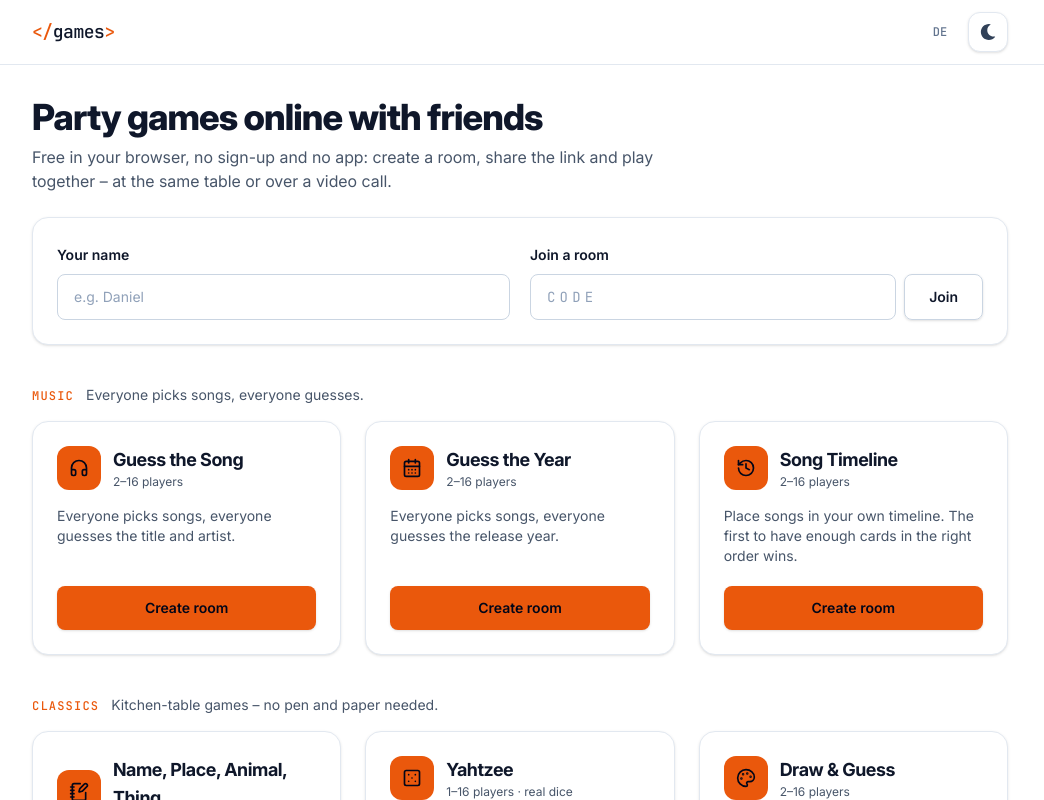
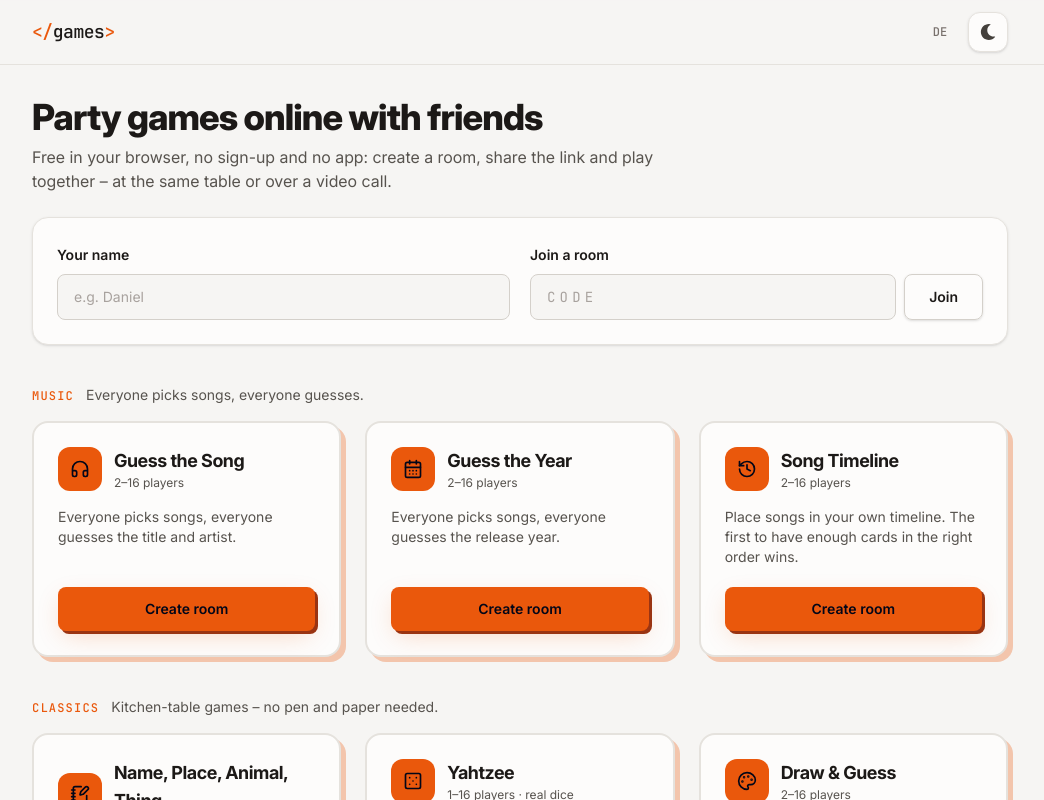
Before and after one commit to IXDemyx/cozynyte, a React (Vite) app in the folder client/: page /en in a window 1280 px wide. Shown: the top 800 px of the page, without its empty margins (120-1164 px from the left). Built offline with nearby package versions, Linux system fonts and the light colour scheme; no server answers.

Commit message:
design update and removed not needed files

```diff
--- a/client/src/components/Button.tsx
+++ b/client/src/components/Button.tsx
@@ -15,13 +15,14 @@ function Button({
   ...rest
 }: ButtonProps) {
   const base =
-    "inline-flex items-center justify-center gap-2 rounded-lg font-semibold shadow-sm transition duration-200 enabled:active:scale-[0.97] focus-visible:outline-none focus-visible:ring-2 focus-visible:ring-(--accent) focus-visible:ring-offset-2 focus-visible:ring-offset-(--bg-primary) disabled:cursor-not-allowed disabled:opacity-40";
+    "inline-flex items-center justify-center gap-2 rounded-lg font-semibold transition duration-200 focus-visible:outline-none focus-visible:ring-2 focus-visible:ring-(--accent) focus-visible:ring-offset-2 focus-visible:ring-offset-(--bg-primary) disabled:cursor-not-allowed disabled:opacity-40";
   const variants = {
     // Deaktiviert wie ein dezenter Rahmen-Knopf – ausgegrautes Orange wirkt sonst wie kaputt.
+    // Harter, versetzter Schatten: Beim Drücken rutscht der Knopf hinein.
     primary:
-      "bg-(--accent) text-slate-950 enabled:hover:bg-(--accent-hover) disabled:border disabled:border-slate-300 disabled:bg-transparent disabled:text-(--text-primary) disabled:shadow-none dark:disabled:border-slate-700",
+      "bg-(--accent) text-slate-950 shadow-[3px_3px_0_var(--press),0_8px_26px_-6px_var(--button-glow)] enabled:hover:bg-(--accent-hover) enabled:active:translate-x-[3px] enabled:active:translate-y-[3px] enabled:active:shadow-none disabled:border disabled:border-slate-300 disabled:bg-transparent disabled:text-(--text-primary) disabled:shadow-none dark:disabled:border-slate-700",
     secondary:
-      "border border-slate-300 bg-transparent text-(--text-primary) enabled:hover:border-(--accent) enabled:hover:text-(--accent-hover) dark:border-slate-700",
+      "border border-slate-300 shadow-sm enabled:active:scale-[0.97] bg-transparent text-(--text-primary) enabled:hover:border-(--accent) enabled:hover:text-(--accent-hover) dark:border-slate-700",
   };
   const sizes = {
     default: "px-6 py-3 text-sm",
--- a/client/src/components/Navbar.tsx
+++ b/client/src/components/Navbar.tsx
@@ -14,7 +14,7 @@ function Navbar({ theme, onToggleTheme, width }: NavbarProps) {
   const { language, toggleLanguage, t, home } = useLanguage();
 
   return (
-    <header className="sticky top-0 z-20 border-b border-slate-200 bg-white/90 backdrop-blur dark:border-(--accent-border) dark:bg-(--bg-primary)/90">
+    <header className="sticky top-0 z-20 border-b border-slate-200 bg-(--bg-primary)/75 backdrop-blur-md dark:border-(--accent)/15 dark:bg-(--bg-primary)/60">
       <div className={`mx-auto flex h-16 ${width} items-center justify-between px-4 sm:px-6`}>
         <Link to={home} className="font-mono text-lg font-semibold tracking-tight">
           <span className="text-(--accent)">&lt;/</span>
@@ -35,7 +35,7 @@ function Navbar({ theme, onToggleTheme, width }: NavbarProps) {
             type="button"
             onClick={onToggleTheme}
             aria-label={theme === "dark" ? t.nav.light : t.nav.dark}
-            className="flex h-10 w-10 shrink-0 cursor-pointer items-center justify-center rounded-xl border border-slate-200 bg-white text-slate-700 shadow-sm transition hover:border-(--accent) hover:text-(--accent) dark:border-(--accent-border) dark:bg-(--bg-secondary) dark:text-(--text-secondary) dark:hover:border-(--accent)"
+            className="flex h-10 w-10 shrink-0 cursor-pointer items-center justify-center rounded-xl border border-slate-200 bg-(--surface) text-slate-700 shadow-sm transition hover:border-(--accent) hover:text-(--accent) dark:border-(--accent-border) dark:bg-(--bg-secondary) dark:text-(--text-secondary) dark:hover:border-(--accent)"
           >
             {theme === "dark" ? <FaSun aria-hidden="true" /> : <FaMoon aria-hidden="true" />}
           </button>
--- a/client/src/components/ui.ts
+++ b/client/src/components/ui.ts
@@ -1,11 +1,12 @@
 /** Wiederverwendete Klassen, damit Karten und Felder überall gleich aussehen. */
 export const card =
-  "rounded-2xl border border-slate-200 bg-white shadow-sm dark:border-(--accent-border) dark:bg-(--bg-secondary)";
+  "rounded-2xl border border-slate-200 bg-(--surface) shadow-sm dark:border-white/9 dark:bg-(--bg-secondary) dark:shadow-[inset_0_1px_0_rgba(255,255,255,0.05),0_16px_40px_-18px_rgba(0,0,0,0.9)]";
+
+/** Spielkarten auf der Startseite: kräftige Kante mit hartem, orangem Schatten. */
+export const gameCard =
+  "rounded-2xl border-2 border-slate-200 bg-(--surface) shadow-[5px_5px_0_var(--card-pop)] transition hover:-translate-x-0.5 hover:-translate-y-0.5 hover:shadow-[7px_7px_0_var(--card-pop)] dark:border-[#2b2b2e] dark:bg-(--bg-secondary)";
 
 export const input =
-  "w-full rounded-lg border border-slate-300 bg-(--bg-primary) px-4 py-3 text-sm text-(--text-primary) outline-none transition placeholder:text-slate-400 focus:border-(--accent) focus:ring-2 focus:ring-(--accent-border) dark:border-slate-700";
+  "w-full rounded-lg border border-slate-300 bg-(--bg-primary) px-4 py-3 text-sm text-(--text-primary) outline-none transition placeholder:text-slate-400 focus:border-(--accent) focus:ring-2 focus:ring-(--accent-border) dark:border-white/10 dark:bg-black/30";
 
 export const eyebrow = "font-mono text-xs font-semibold uppercase tracking-widest text-(--accent)";
-
-export const chip =
-  "rounded-full border border-slate-200 bg-slate-50 px-3 py-1 font-mono text-xs text-slate-700 dark:border-(--accent-border) dark:bg-(--bg-card) dark:text-(--accent)";
--- a/client/src/games/kniffel/ScoreSheet.tsx
+++ b/client/src/games/kniffel/ScoreSheet.tsx
@@ -64,7 +64,7 @@ function ScoreSheet({
     <tr key={category} className="border-t border-slate-200 dark:border-slate-800">
       <th
         scope="row"
-        className="sticky left-0 z-10 bg-white py-1 pr-3 text-left font-normal dark:bg-(--bg-secondary)"
+        className="sticky left-0 z-10 bg-(--surface) py-1 pr-3 text-left font-normal dark:bg-(--bg-secondary)"
       >
         <span className="block font-semibold">{t.kniffel.categories[category]}</span>
         <span className="hidden text-xs text-(--text-secondary) sm:block">
@@ -103,7 +103,7 @@ function ScoreSheet({
     >
       <th
         scope="row"
-        className={`sticky left-0 z-10 bg-white py-2 pr-3 text-left dark:bg-(--bg-secondary) ${
+        className={`sticky left-0 z-10 bg-(--surface) py-2 pr-3 text-left dark:bg-(--bg-secondary) ${
           strong ? "font-bold text-(--accent)" : "font-semibold text-(--text-secondary)"
         }`}
       >
@@ -136,7 +136,7 @@ function ScoreSheet({
         </colgroup>
         <thead>
           <tr>
-            <th className="sticky left-0 z-10 bg-white dark:bg-(--bg-secondary)" />
+            <th className="sticky left-0 z-10 bg-(--surface) dark:bg-(--bg-secondary)" />
             {sheet.columns.map((column) => (
               <th key={column.id} scope="col" className="px-1 pb-2 align-bottom">
                 {/* Antippen setzt den Zug – nur für den Host. */}
--- a/client/src/index.css
+++ b/client/src/index.css
@@ -28,7 +28,10 @@ body {
   min-width: 320px;
   min-height: 100vh;
   color: var(--text-primary);
-  background: var(--bg-primary);
+  background:
+    radial-gradient(circle at 1px 1px, var(--dots) 1px, transparent 0) 0 0 / 22px 22px,
+    var(--bg-primary);
+  background-attachment: fixed;
   transition:
     color 200ms ease,
     background-color 200ms ease;
@@ -66,7 +69,7 @@ body {
   .reveal-on-hover {
     position: absolute;
     right: 0.5rem;
-    background: var(--bg-secondary);
+    background: var(--surface);
     opacity: 0;
   }
   .group:hover .reveal-on-hover,
--- a/client/src/lib/i18n/de.ts
+++ b/client/src/lib/i18n/de.ts
@@ -44,7 +44,6 @@ export const de = {
     name: "Dein Name",
     namePlaceholder: "z. B. Daniel",
     create: "Raum erstellen",
-    or: "oder",
     code: "Raumcode",
     join: "Beitreten",
     music: "Musik",
@@ -146,9 +145,7 @@ export const de = {
     chooseHint: "Ohne Wahl wird einer für dich ausgesucht.",
     choosing: (name: string) => `${name} wählt einen Begriff …`,
     youDraw: "Du zeichnest",
-    isDrawing: (name: string) => `${name} zeichnet`,
     guessHint: "Rate im Chat – richtige Tipps sieht niemand.",
-    youGuessed: "Erraten! Warte auf die anderen …",
     wordWas: "Das Wort war",
     waitOthers: "Warte auf die anderen …",
     guessedLabel: "Erraten",
@@ -345,8 +342,6 @@ export const de = {
     mute: "Stummschalten",
     unmute: "Ton an",
     pause: "Pause",
-    effectsOn: "Soundeffekte an",
-    effectsOff: "Soundeffekte aus",
   },
   slf: {
     presets: {
--- a/client/src/lib/i18n/en.ts
+++ b/client/src/lib/i18n/en.ts
@@ -46,7 +46,6 @@ export const en: Dictionary = {
     name: "Your name",
     namePlaceholder: "e.g. Daniel",
     create: "Create room",
-    or: "or",
     code: "Room code",
     join: "Join",
     music: "Music",
@@ -145,9 +144,7 @@ export const en: Dictionary = {
     chooseHint: "If you don't choose, one is picked for you.",
     choosing: (name: string) => `${name} is picking a word …`,
     youDraw: "You're drawing",
-    isDrawing: (name: string) => `${name} is drawing`,
     guessHint: "Guess in the chat – nobody sees correct guesses.",
-    youGuessed: "Got it! Waiting for the others …",
     wordWas: "The word was",
     waitOthers: "Waiting for the others …",
     guessedLabel: "Got it",
@@ -341,8 +338,6 @@ export const en: Dictionary = {
     mute: "Mute",
     unmute: "Unmute",
     pause: "Pause",
-    effectsOn: "Sound effects on",
-    effectsOff: "Sound effects off",
   },
   slf: {
     presets: {
--- a/client/src/pages/Home.tsx
+++ b/client/src/pages/Home.tsx
@@ -14,7 +14,7 @@ import type { Ack, Game } from "../../../shared/types";
 import Button from "../components/Button";
 import ErrorText from "../components/ErrorText";
 import LanguageHint from "../components/LanguageHint";
-import { card, eyebrow, input } from "../components/ui";
+import { card, eyebrow, gameCard, input } from "../components/ui";
 import { useLanguage } from "../lib/i18n";
 import { SEO } from "../lib/seo";
 import { confirmRoom, getName, playerId, rememberPlayerId, saveName, socket } from "../lib/socket";
@@ -136,7 +136,7 @@ function Home() {
           </div>
           <div className="mt-4 grid gap-6 md:grid-cols-2 lg:grid-cols-3">
             {section.games.map(({ id, icon: Icon, meta, text }) => (
-              <article key={id} className={`${card} flex flex-col p-6`}>
+              <article key={id} className={`${gameCard} flex flex-col p-6`}>
                 <div className="flex items-center gap-3">
                   <span className="flex h-11 w-11 shrink-0 items-center justify-center rounded-xl bg-(--accent) text-xl text-slate-950">
                     <Icon aria-hidden="true" />
--- a/client/src/styles/theme.css
+++ b/client/src/styles/theme.css
@@ -1,12 +1,14 @@
-/* Gleiche Farbwelt wie das Portfolio (theme-orange). */
+/* Gleiche Farbwelt wie das Portfolio (theme-orange). Hell: leicht warmes Off-White statt grellem Weiß. */
 :root {
-  --bg-primary: #ffffff;
-  --bg-secondary: #f8fafc;
-  --bg-card: #ffffff;
-  --border: #e2e8f0;
+  --bg-primary: #f6f5f3;
+  --bg-secondary: #efedea;
+  --bg-card: #fdfcfb;
+  /* Fläche der Karten (auch für Elemente, die exakt die Kartenfarbe brauchen). */
+  --surface: #fdfcfb;
+  --border: #e5e2dd;
 
-  --text-primary: #0f172a;
-  --text-secondary: #475569;
+  --text-primary: #1c1917;
+  --text-secondary: #57534e;
 
   --accent: #ea580c;
   --accent-hover: #f97316;
@@ -14,11 +16,20 @@
   --accent-border: #fdba74;
 
   --success: #16a34a;
+
+  /* Hintergrund: feines Punktraster. */
+  --dots: rgba(68, 64, 60, 0.09);
+  /* Harte, versetzte Schatten (Knöpfe: dunkleres Orange als Seitenkante, Spielkarten) und weiches
+     Leuchten unter Knöpfen. */
+  --press: #9a3412;
+  --button-glow: rgba(234, 88, 12, 0.25);
+  --card-pop: rgba(234, 88, 12, 0.3);
 }
 
 .dark {
-  --bg-primary: #0f0f0f;
+  --bg-primary: #0a0a0b;
   --bg-secondary: #121316;
+  --surface: #121316;
   --bg-card: rgba(249, 115, 22, 0.06);
   --border: rgba(249, 115, 22, 0.22);
 
@@ -31,4 +42,24 @@
   --accent-border: rgba(249, 115, 22, 0.35);
 
   --success: #22c55e;
+
+  --dots: rgba(255, 255, 255, 0.08);
+  --press: #7c2d12;
+  --button-glow: rgba(249, 115, 22, 0.22);
+  --card-pop: rgba(249, 115, 22, 0.28);
 }
+
+/* Heller Modus: Die kühlen Grautöne (Rahmen, Flächen, Nebentexte) werden zu warmen Tönen, damit
+   alles zum Papier-Hintergrund passt. Der dunkle Modus bleibt unverändert. */
+html:not(.dark) {
+  --color-slate-50: #f8f7f5;
+  --color-slate-100: #f1efec;
+  --color-slate-200: #e5e2dd;
+  --color-slate-300: #d4d0ca;
+  --color-slate-400: #a8a29e;
+  --color-slate-500: #78716c;
+  --color-slate-600: #57534e;
+  --color-slate-700: #44403c;
+  --color-slate-800: #292524;
+  --color-slate-900: #1c1917;
+}
```
Also changed, not shown: client/src/hooks/useSoundEffects.ts (deleted, +0 -12 lines), 1 other file (tests, documents, lock files or other folders).
